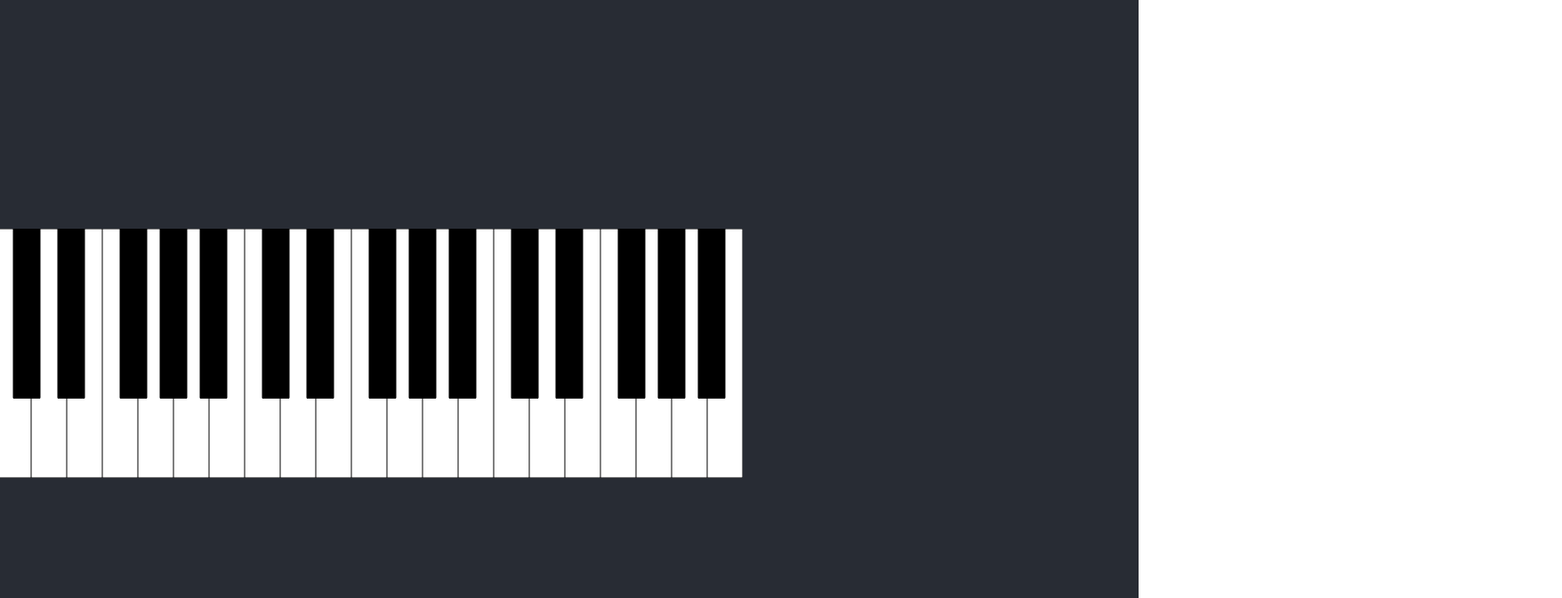
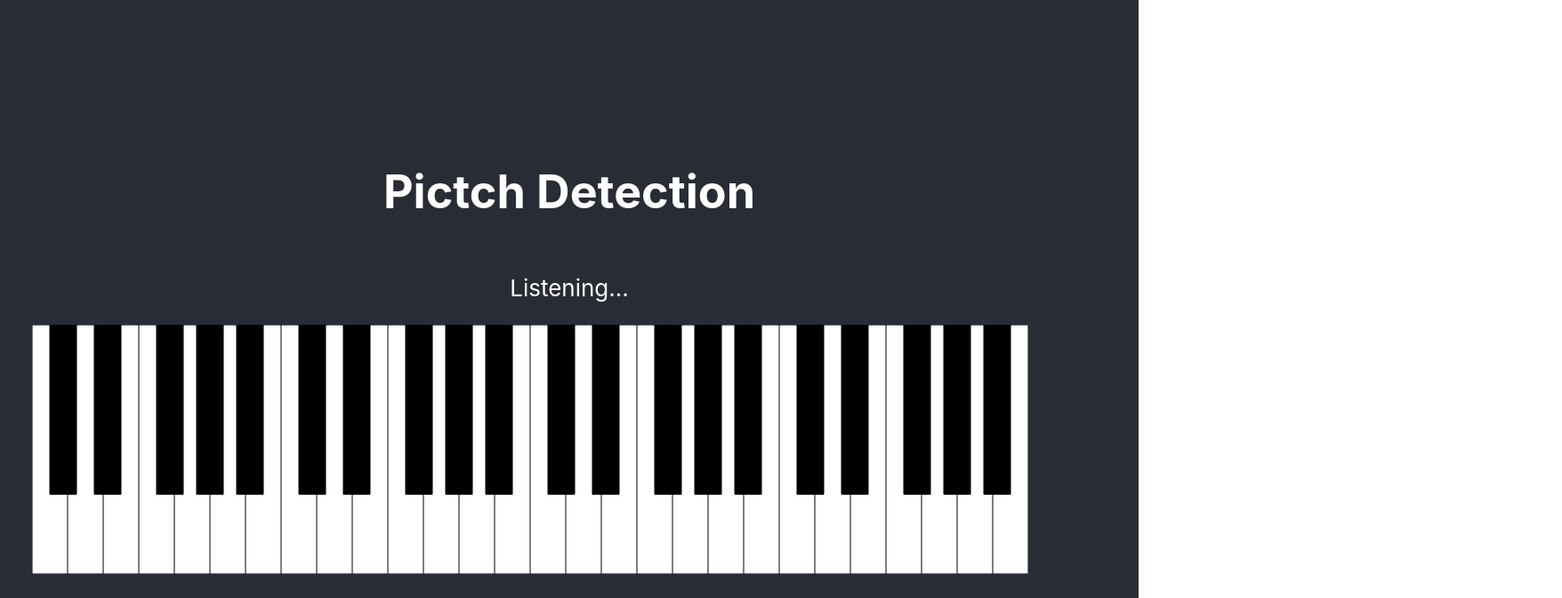
Before and after one commit to yuhsuanyang/pitch-detection-app, a React (Create React App) app: page / in a window 1280 px wide. Shown: the top 672 px of the page at 89% size, 1756 px wide, since content can reach past the window. Built offline with nearby package versions, Linux system fonts and the light colour scheme; no server answers.

Commit message:
feat: connect model with keyboard

```diff
--- a/src/App.js
+++ b/src/App.js
@@ -5,7 +5,6 @@ import Detector from "./components/Detector";
 
 function App() {
   const noteNames = [
-    // const scales = [
     "C",
     "C#",
     "D",
@@ -19,11 +18,10 @@ function App() {
     "A#",
     "B",
   ];
-  const octaves = [1, 2, 3];
+  const octaves = [1, 2, 3, 4];
   const scales = octaves.flatMap((octave) =>
     noteNames.map((note) => `${octave}${note}`),
   );
-  console.log(scales);
   const initialStatus = {};
   scales.forEach((note) => {
     initialStatus[note] = false;
@@ -37,15 +35,18 @@ function App() {
     if (note !== "") {
       setIsActivate((prev) => ({ ...prev, [note]: true }));
     }
-    //    console.log(note);
     // console.log(isActivated);
   }, [note]);
 
   return (
     <div className="App">
       <header className="App-header">
-        {/* <Detector note={note} setNote={setNote} scale={scales} />*/}
-        <div id="keyboard" style={{ display: "flex" }}>
+        <h1>Pictch Detection </h1>
+        <Detector note={note} setNote={setNote} scale={noteNames} />
+        <div
+          id="keyboard"
+          style={{ display: "flex", position: "relative", left: "20%" }}
+        >
           {Object.entries(isActivated).map(([key, value]) => (
             <Key note={key} isActivated={value} />
           ))}
--- a/src/components/Detector.js
+++ b/src/components/Detector.js
@@ -13,6 +13,11 @@ function Detector({ note, setNote, scale }) {
     return m;
   }
 
+  function midiToNote(m) {
+    const octave = Math.max(1, Math.floor(m / 12) - 3);
+    const noteName = scale[m % 12];
+    return `${octave}${noteName}`;
+  }
   useEffect(() => {
     const initMicAndPitch = async () => {
       try {
@@ -51,7 +56,7 @@ function Detector({ note, setNote, scale }) {
           const midi = freqToMidi(frequency.toFixed(2));
           // setFrequency(frequency.toFixed(2));
           setPitch(midi);
-          setNote(scale[midi % 12]);
+          setNote(midiToNote(midi));
         }
         requestAnimationFrame(getPitch);
       });
@@ -61,8 +66,7 @@ function Detector({ note, setNote, scale }) {
   }, []);
   return (
     <div>
-      <p>{pitch ? `${pitch} Hz` : "Listening..."}</p>
-      <p>{note} </p>
+      <p>{pitch ? `Detected Pitch: ${pitch} Hz ${note}` : "Listening..."}</p>
     </div>
   );
 }
--- a/src/components/Key.js
+++ b/src/components/Key.js
@@ -29,7 +29,7 @@ function Key({ note, isActivated }) {
   //  const noteName = note;
   const group = parseInt(note.replace(/[^0-9]/g, ""), 10) - 1;
   const offsetFactor = noteToKeys[noteName].offsetFactor + group * 3.75;
-  console.log(offsetFactor);
+  //  console.log(offsetFactor);
   const originalColor = noteToKeys[noteName].color;
   const [color, setColor] = useState(originalColor);
   const whiteKeyLength = 280;
```
